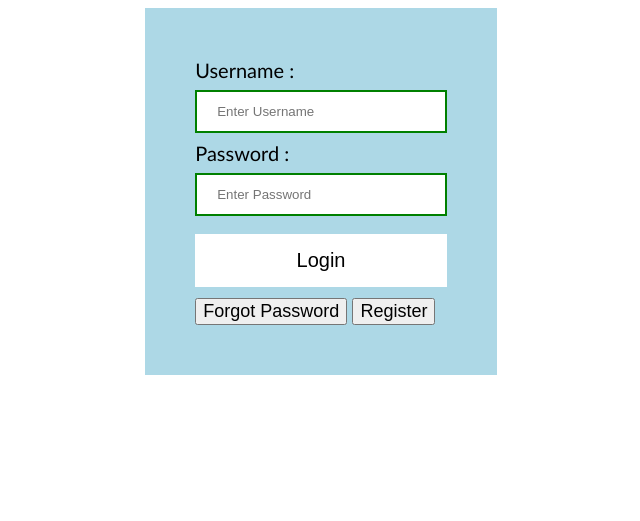
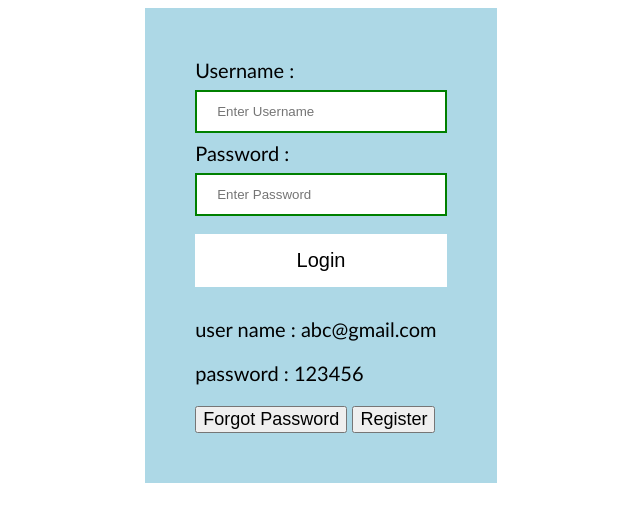
Before and after one commit to Balakrishna-D-1/NodeJS, a website: page Static/login-page.html in a window 1280 px wide. Shown: the part 97-618 px from the top of the page, without its empty margins (319-959 px from the left). Drawn offline with Linux system fonts and the light colour scheme.

Commit message:
Latest 7th Update

```diff
--- a/Static/login-page.html
+++ b/Static/login-page.html
@@ -86,6 +86,8 @@ button {
             <label>Password : </label>
             <input type="password" placeholder="Enter Password" name="password" required>
             <button type="submit" class="LoginBut">Login</button>
+            <p>user name : abc@gmail.com </p>
+          <p>  password : 123456  </p>
             <a href="/forgot"><input type="button" class="Forget" value="Forgot Password"></a>   <a href="/Register" style="font-size: 20%;"><input type="button" class="Register" value="Register"></a>
         </div>
     </form>
```
